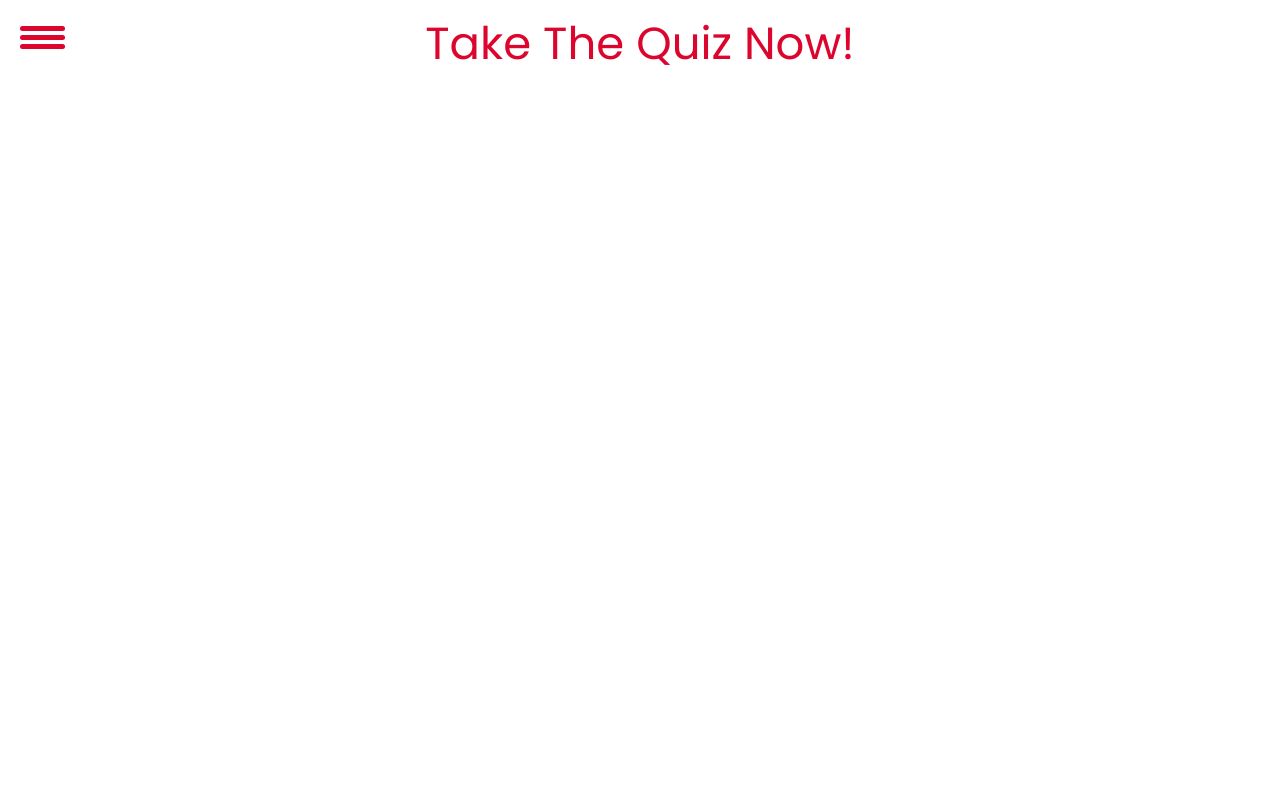
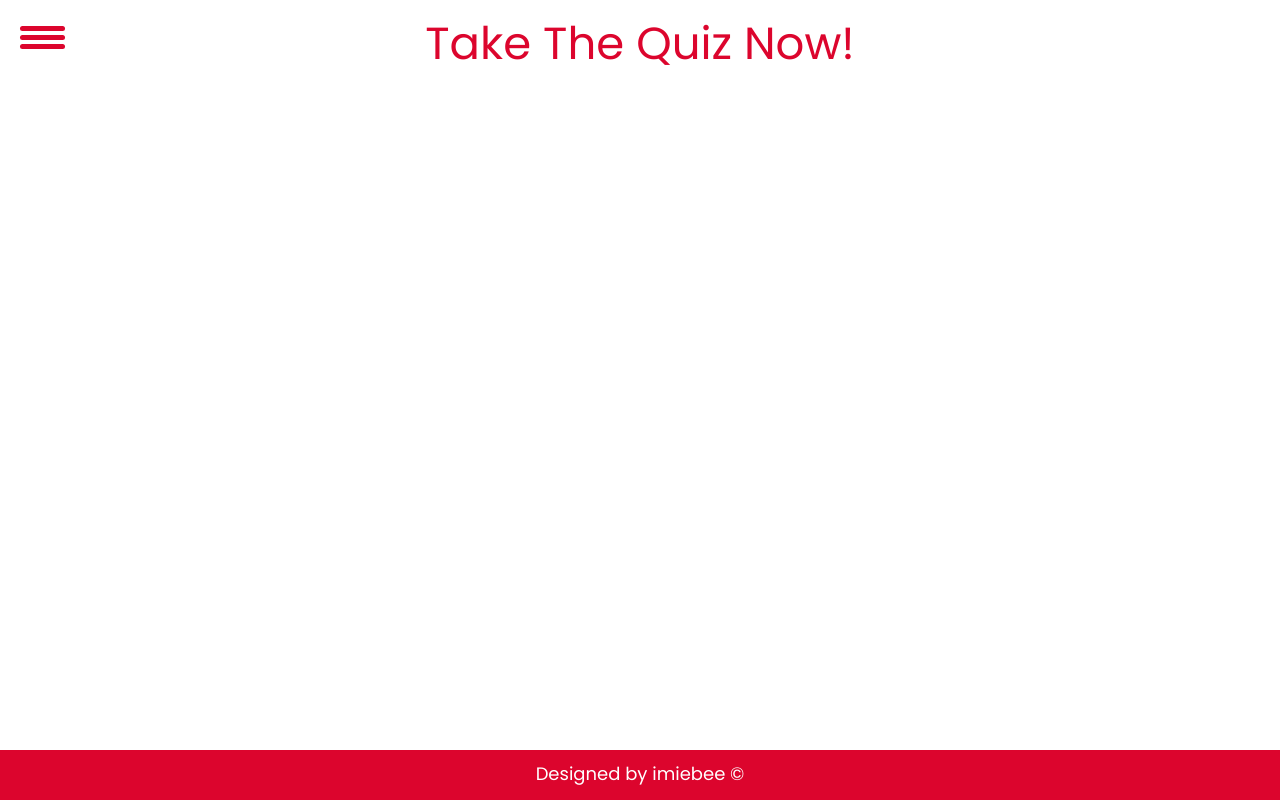
Before and after one commit to imiebee/QuizPro2, a plain HTML site: page play.html in a window 1280 px wide. Drawn offline with nearby package versions, Linux system fonts and the light colour scheme.

Commit message:
Added footer tags and css to play.html

```diff
--- a/play.css
+++ b/play.css
@@ -111,3 +111,17 @@
     height: 460px;
     transform: translate(-60%,-30%);
 }
+
+/* Code was not obtained from any specific website */
+.footer {
+    position: fixed;
+    bottom: 0;
+    width: 100%;
+    height: 50px;
+    padding-top: 10px;
+    bottom: 0;
+    background-color: #DC052D;
+    color: white;
+    font-size: 18px;
+    text-align: center;
+}
--- a/play.html
+++ b/play.html
@@ -26,6 +26,11 @@
     </div>
     <div class="menu-bg" id="menu-bg"></div>
 
+    <!-- Code not obtained from any website -->
+    <div class="footer">
+      <p class="p1">Designed by imiebee &copy;</p>
+  </div>
+
 <script src="https://cdn.jsdelivr.net/npm/bootstrap@5.2.3/dist/js/bootstrap.bundle.min.js" integrity="sha384-kenU1KFdBIe4zVF0s0G1M5b4hcpxyD9F7jL+jjXkk+Q2h455rYXK/7HAuoJl+0I4" crossorigin="anonymous"></script>
 <script src="/app.js"></script>
 </body>
```
